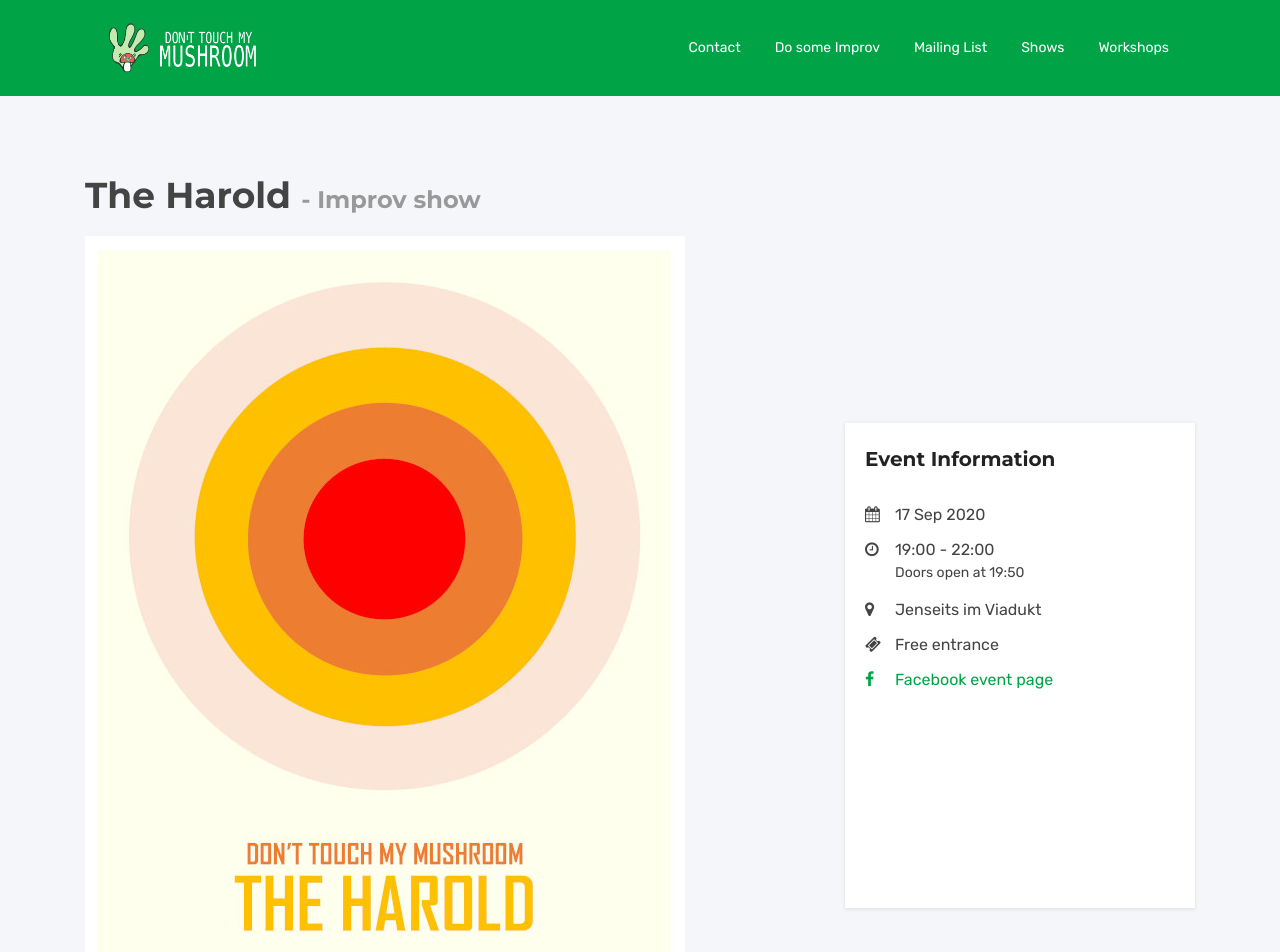
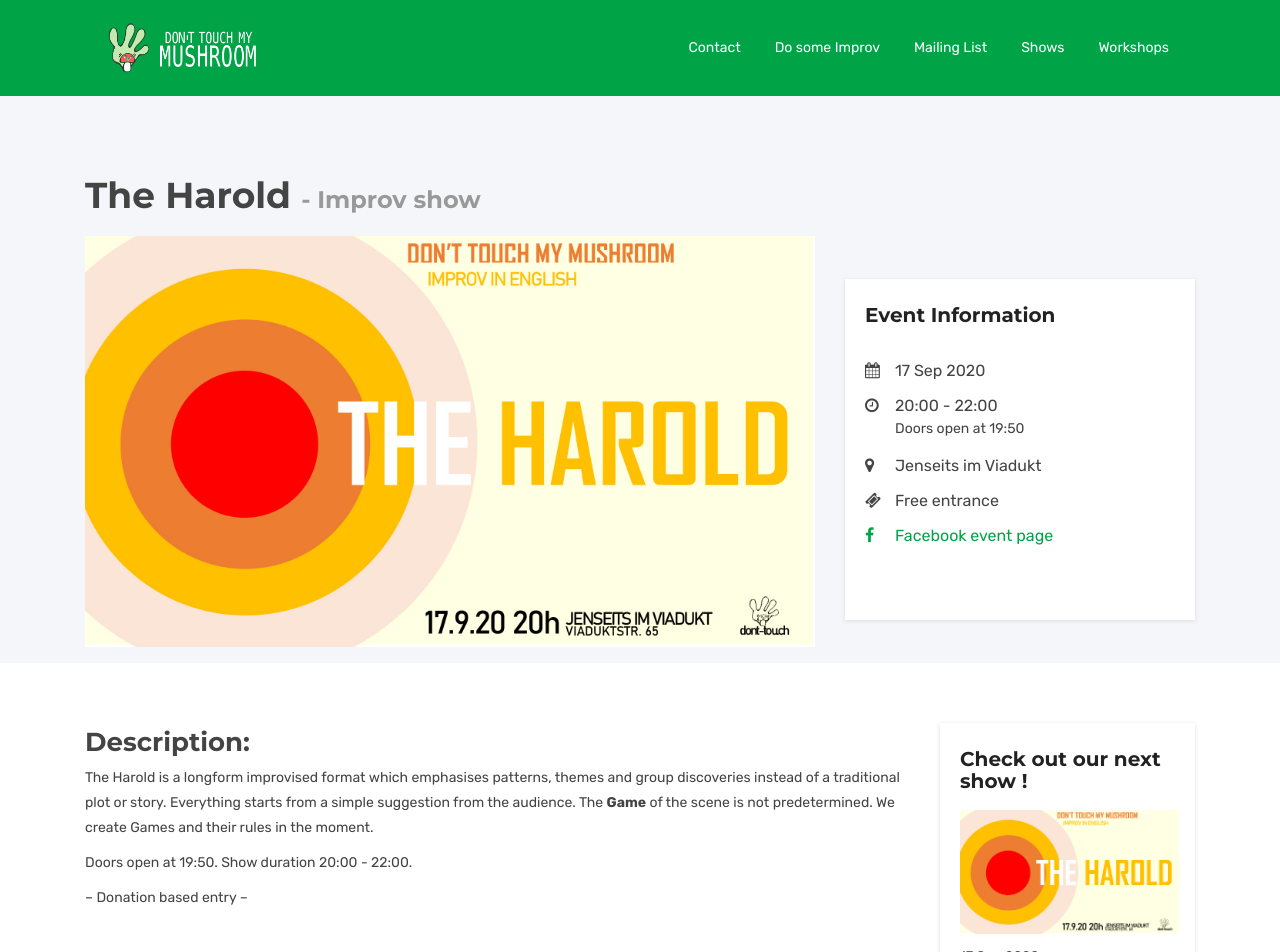
Before and after one commit to dont-touch-my-mushroom/dont-touch-my-mushroom.github.io, a Jekyll site: the page built from _posts/shows/2020-09-17-the_harold.md, in a window 1280 px wide. Shown: the top 952 px of the page. Built offline with Jekyll 4.4.1, drawn with Linux system fonts in a browser that asks for light colours; some of the changed lines change nothing that is shown.

Commit message:
Updated banner logo and time.

```diff
--- a/_posts/shows/2020-09-17-the_harold.md
+++ b/_posts/shows/2020-09-17-the_harold.md
@@ -1,7 +1,7 @@
 ---
 layout: event
 title:  "The Harold"
-date:   2020-09-17 20:00:00 +0100
+date:   2020-09-17 20:00:00 +0000
 doors_open: "19:50"
 time_end: "22:00"
 location: Jenseits im Viadukt
```
Also changed, not shown: assets/images/2020-09-17-the_harold.jpg.
